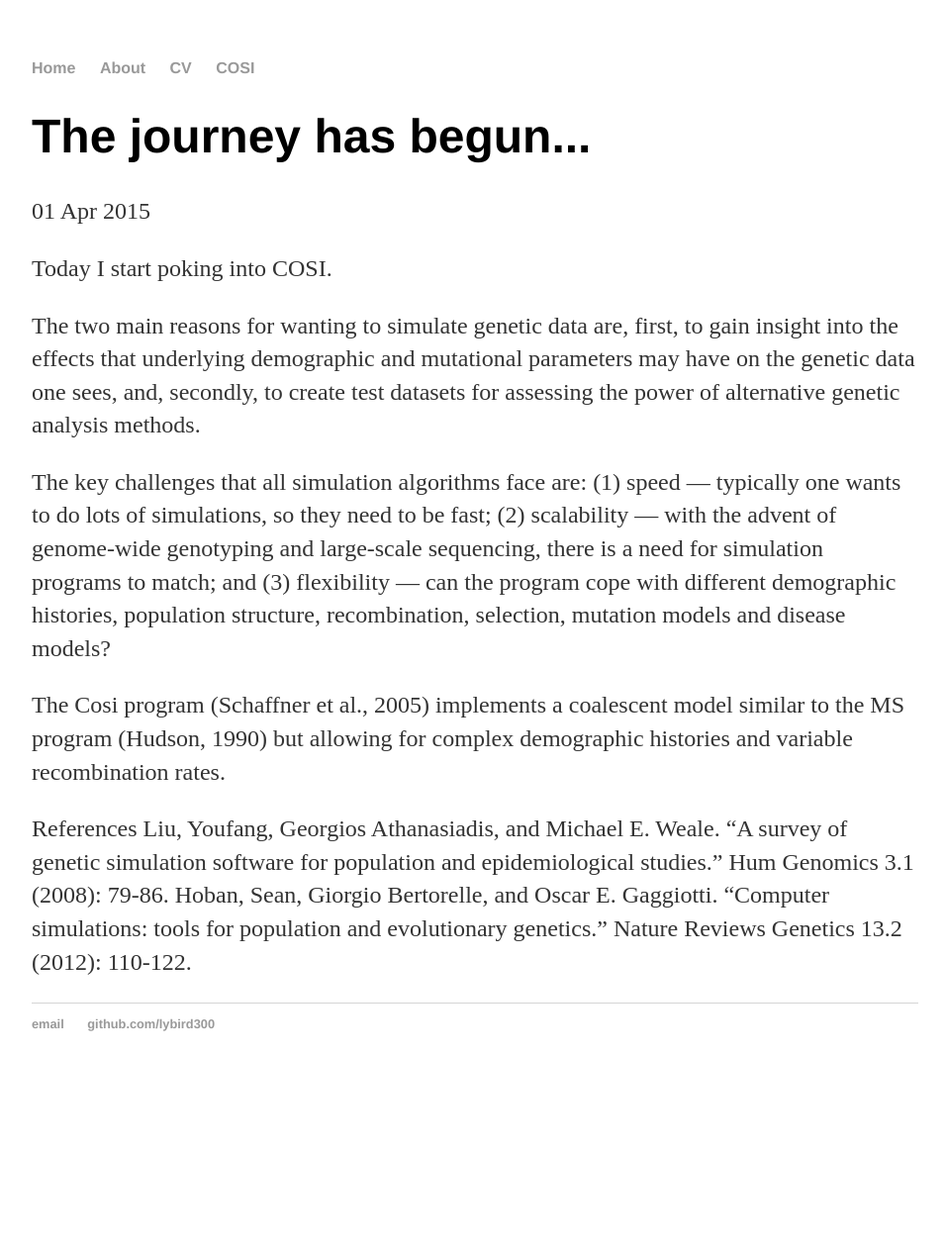
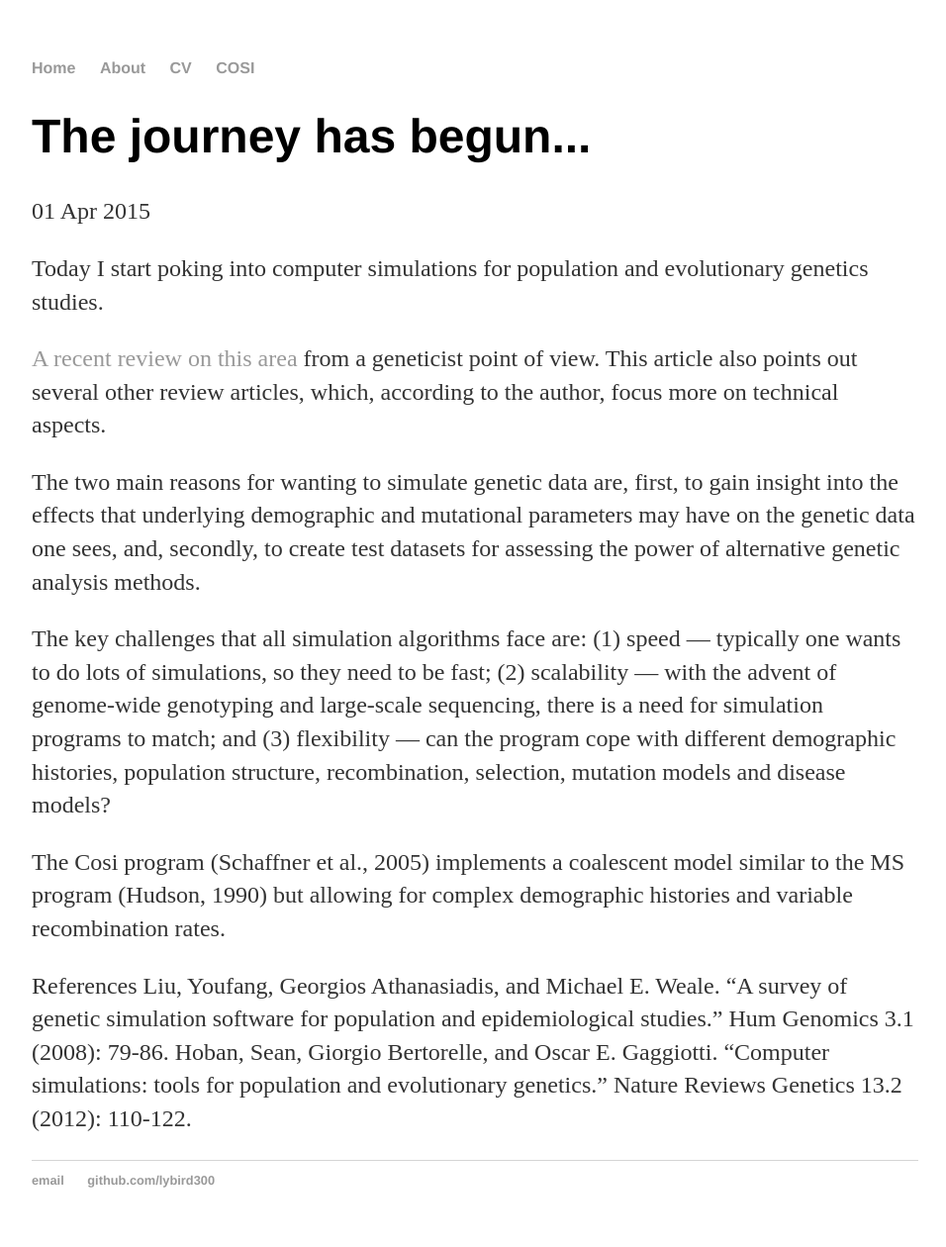
Before and after one commit to lybird300/lybird300.github.io, a Jekyll site: the page built from _posts/2015-04-01-poking-started.md, in a window 1280 px wide. Shown: the whole page at 99% size, without its empty margins (160-1116 px from the left). Built offline with Jekyll 4.4.1, drawn with Linux system fonts in a browser that asks for light colours; before the commit the page ends 1102 px from its top, so only the background shows below that.

Commit message:
Update 2015-04-01-poking-started.md

```diff
--- a/_posts/2015-04-01-poking-started.md
+++ b/_posts/2015-04-01-poking-started.md
@@ -4,7 +4,9 @@ title: "The journey has begun..."
 date: 2015-04-01
 ---
 
-Today I start poking into COSI.
+Today I start poking into computer simulations for population and evolutionary genetics studies.
+
+<a href="http://www.nature.com/nrg/journal/v13/n2/full/nrg3130.html">A recent review on this area</a> from a geneticist point of view. This article also points out several other review articles, which, according to the author, focus more on technical aspects.
 
 The two main reasons for wanting to simulate genetic data are, first, to gain insight into the effects that underlying demographic and mutational parameters may have on the genetic data one sees, and, secondly, to create test datasets for assessing the power of alternative genetic analysis methods.
 
```
